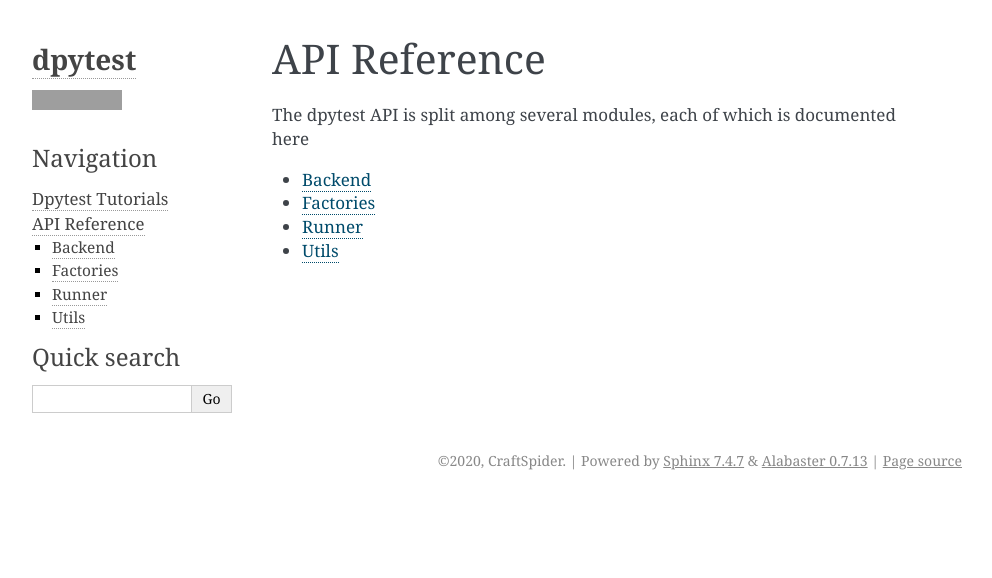
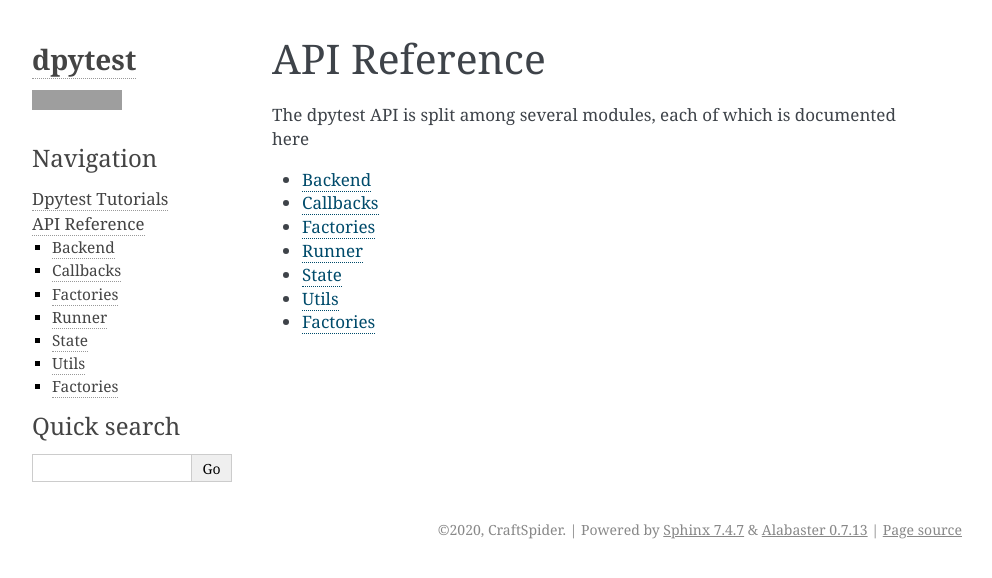
Before and after one commit to CraftSpider/dpytest, a Sphinx documentation site: the page built from docs/modules/index.rst, in a window 1280 px wide, cut to the strip 0-578 px from the top of the page. Shown: the whole strip, without its empty margins (148-1140 px from the left). Built offline with Sphinx 7.4.7, drawn with Linux system fonts in a browser that asks for light colours; grey boxes are pictures that could not be loaded.

Commit message:
Add missing module autodocs

```diff
--- a/docs/conf.py
+++ b/docs/conf.py
@@ -74,6 +74,8 @@
 
 # -- Setup for autodoc -------------------------------------------------------
 
+add_module_names = False
+
 # Set the autodoc options
 autodoc_default_options = {
     'members': None,
--- /dev/null
+++ b/docs/modules/callbacks.rst
@@ -0,0 +1,5 @@
+
+Callbacks
+=========
+
+.. automodule:: discord.ext.test.callbacks
--- /dev/null
+++ b/docs/modules/state.rst
@@ -0,0 +1,5 @@
+
+State
+=====
+
+.. automodule:: discord.ext.test.state
--- /dev/null
+++ b/docs/modules/websocket.rst
@@ -0,0 +1,5 @@
+
+Factories
+=========
+
+.. automodule:: discord.ext.test.websocket
```
Also changed, not shown: 1 other file.
